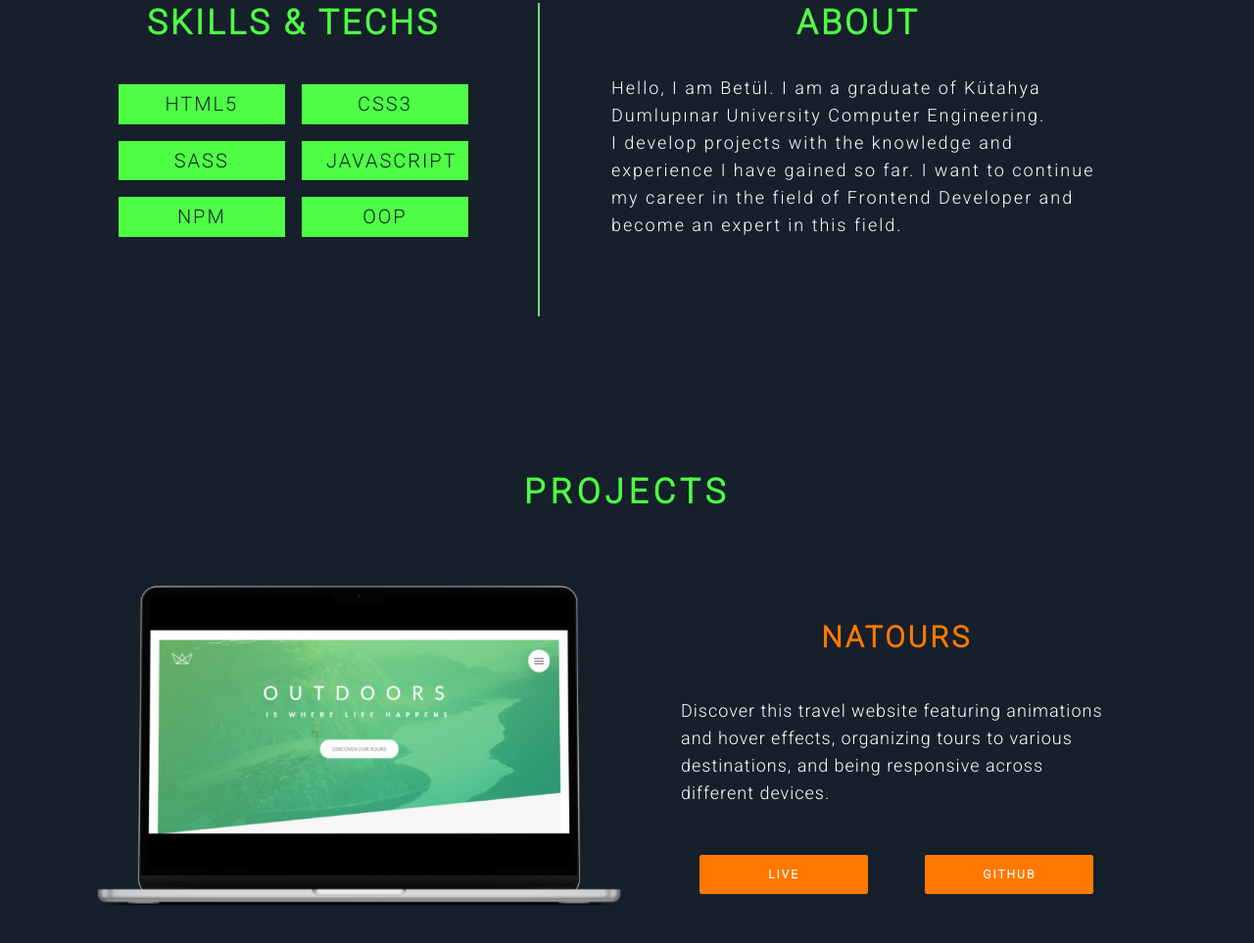
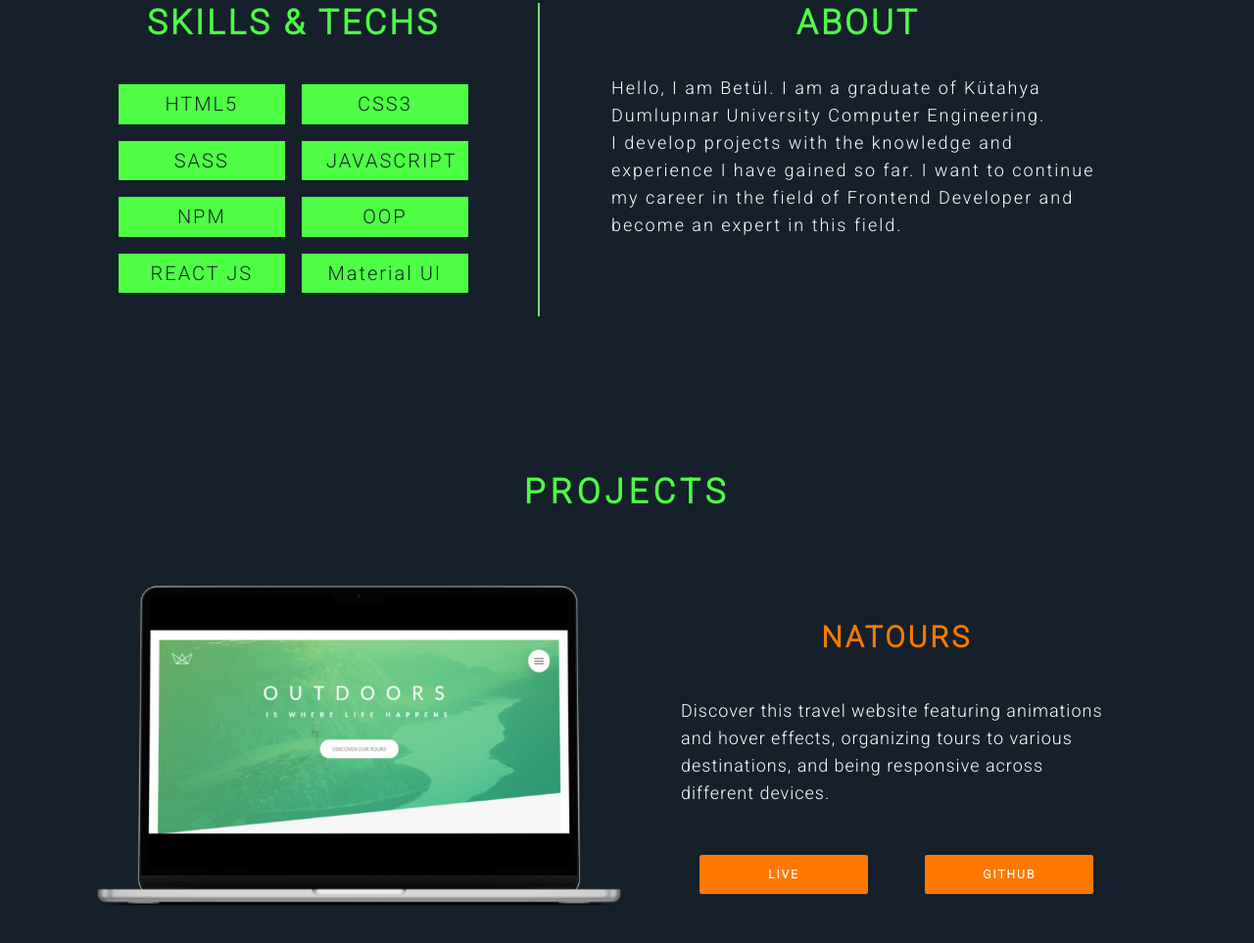
Before and after one commit to BetulBuyukzengin/portfolyo, a website: page index.html in a window 1280 px wide. Shown: the part 770-1733 px from the top of the page at 98% size. Drawn offline with Linux system fonts and the light colour scheme.

Commit message:
Update index.html

```diff
--- a/index.html
+++ b/index.html
@@ -59,6 +59,8 @@
           <li class="about-skill">JAVASCRIPT</li>
           <li class="about-skill">NPM</li>
           <li class="about-skill">OOP</li>
+          <li class="about-skill">REACT JS</li>
+          <li class="about-skill">Material UI</li>
         </ul>
       </div>
       <div class="about-text">
```
